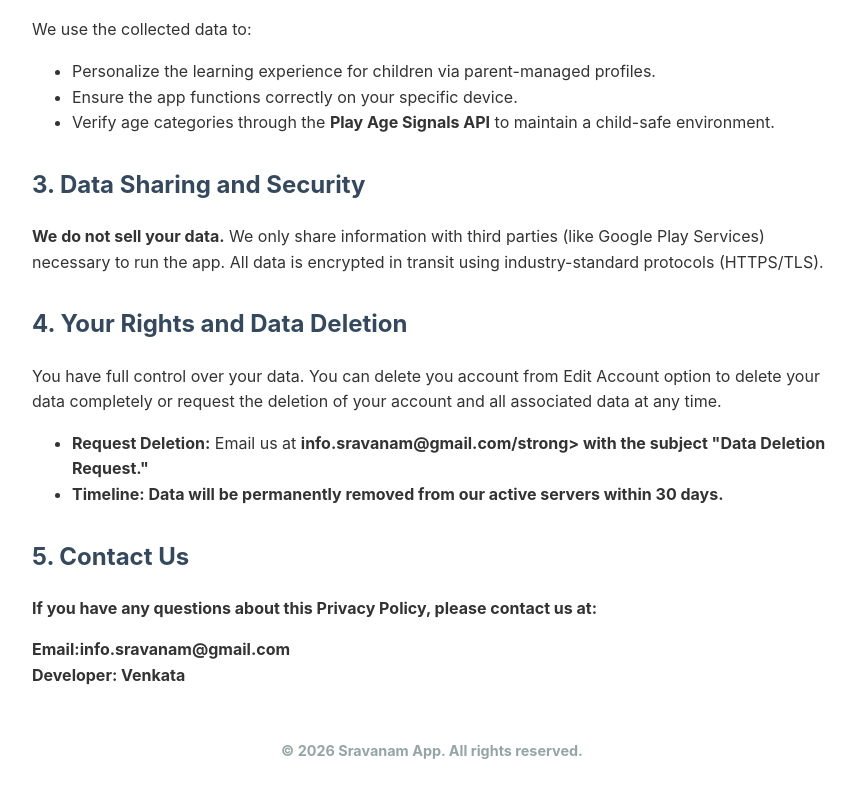
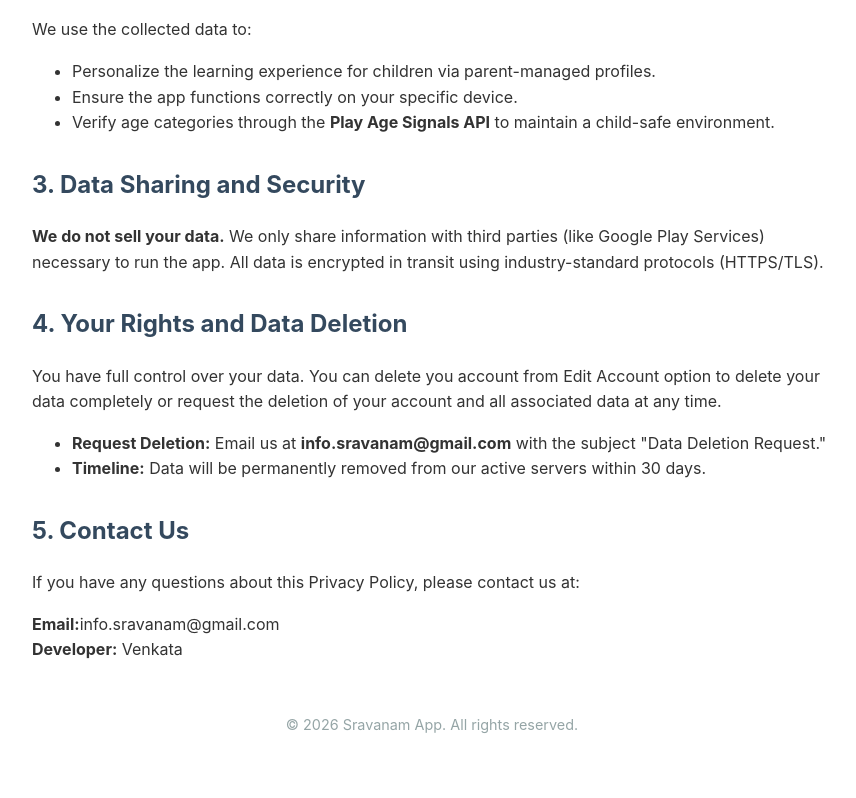
Before and after one commit to nanigvkc/sravanam-privacy, a plain HTML site: page index.html in a window 1280 px wide. Shown: the part 744-1542 px from the top of the page, without its empty margins (208-1064 px from the left). After the commit the page ends 1520 px from the top, so only its background shows below. Drawn offline with Linux system fonts and the light colour scheme.

Commit message:
Update index.html

```diff
--- a/index.html
+++ b/index.html
@@ -46,7 +46,7 @@
     <h2>4. Your Rights and Data Deletion</h2>
     <p>You have full control over your data. You can delete you account from Edit Account option to delete your data completely or request the deletion of your account and all associated data at any time.</p>
     <ul>
-        <li><strong>Request Deletion:</strong> Email us at <strong>info.sravanam@gmail.com/strong> with the subject "Data Deletion Request."</li>
+        <li><strong>Request Deletion:</strong> Email us at <strong>info.sravanam@gmail.com</strong> with the subject "Data Deletion Request."</li>
         <li><strong>Timeline:</strong> Data will be permanently removed from our active servers within 30 days.</li>
     </ul>
 
```
